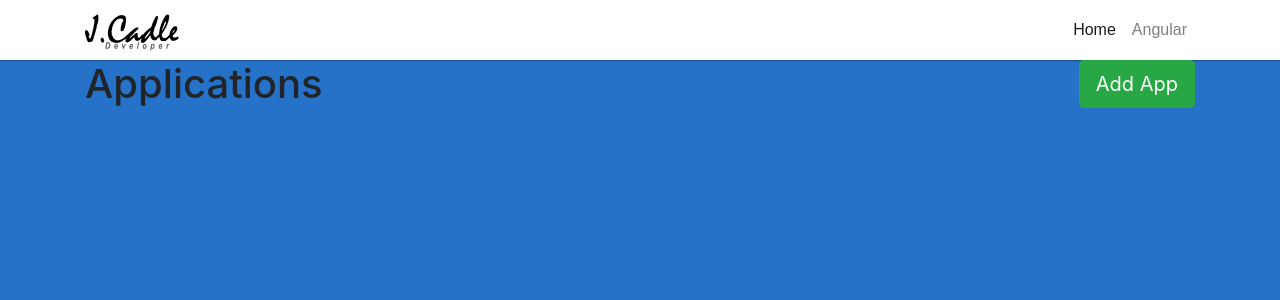
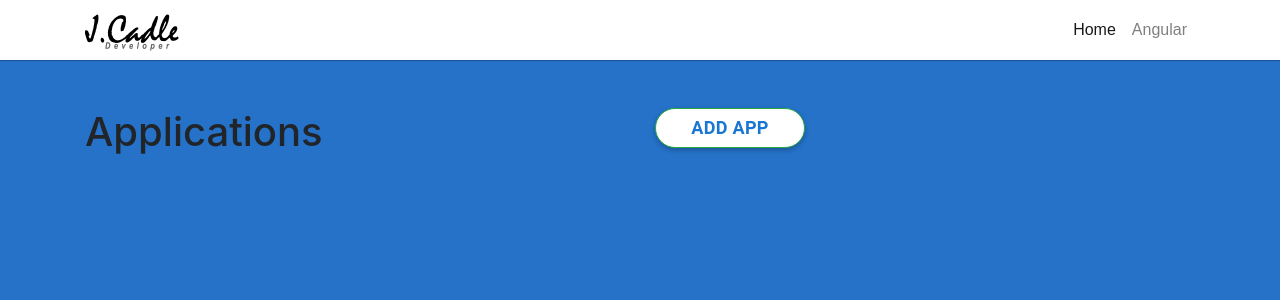
Before and after one commit to cadlejl/Angular-Portfolio, an Angular app: page / in a window 1280 px wide. Shown: the top 300 px of the page. Built offline with nearby package versions, Linux system fonts and the light colour scheme.

Commit message:
Add app-details and app-form components, install ngx-bootstrap and import ModalModule

```diff
--- a/package.json
+++ b/package.json
@@ -20,9 +20,9 @@
     "@angular/platform-browser": "^6.1.0",
     "@angular/platform-browser-dynamic": "^6.1.0",
     "@angular/router": "^6.1.0",
-    "@ng-bootstrap/ng-bootstrap": "^2.2.2",
     "bootstrap": "^4.1.3",
     "core-js": "^2.5.4",
+    "ngx-bootstrap": "^3.0.1",
     "rxjs": "^6.0.0",
     "zone.js": "~0.8.26"
   },
--- /dev/null
+++ b/src/app/app-details/app-details.component.html
@@ -0,0 +1,3 @@
+<p>
+  app-details works!
+</p>
--- /dev/null
+++ b/src/app/app-details/app-details.component.ts
@@ -0,0 +1,15 @@
+import { Component, OnInit } from '@angular/core';
+
+@Component({
+  selector: 'app-app-details',
+  templateUrl: './app-details.component.html',
+  styleUrls: ['./app-details.component.css']
+})
+export class AppDetailsComponent implements OnInit {
+
+  constructor() { }
+
+  ngOnInit() {
+  }
+
+}
--- /dev/null
+++ b/src/app/app-form/app-form.component.html
@@ -0,0 +1,3 @@
+<p>
+  app-form works!
+</p>
--- /dev/null
+++ b/src/app/app-form/app-form.component.ts
@@ -0,0 +1,15 @@
+import { Component, OnInit } from '@angular/core';
+
+@Component({
+  selector: 'app-app-form',
+  templateUrl: './app-form.component.html',
+  styleUrls: ['./app-form.component.css']
+})
+export class AppFormComponent implements OnInit {
+
+  constructor() { }
+
+  ngOnInit() {
+  }
+
+}
--- a/src/app/app.component.css
+++ b/src/app/app.component.css
@@ -2,3 +2,28 @@
 	background-color: #2572C8;
 	height: 900px;
 }
+
+.btn {
+	display: flex;
+	align-items: center;
+	justify-content: center;
+	width: 150px;
+	height: 40px;
+	padding: 0 24px;
+	font-size: 18px;
+	font-weight: 600;
+	line-height: 40px;
+	background-color: #fff;
+	border-radius: 48px;
+	box-shadow: 0 2px 5px 0 rgba(0,0,0,.26);
+	box-sizing: border-box;
+	cursor: pointer;
+	color: #1976d2;
+	font-family: Roboto,"Helvetica Neue Light","Helvetica Neue",Helvetica,Arial,"Lucida Grande",sans-serif;
+	letter-spacing: .3px;
+	text-transform: uppercase;
+}
+.btn:hover {
+	background-color: rgba(255, 255, 255, 0.863);
+	color: rgb(129, 128, 128);
+}
--- a/src/app/app.component.html
+++ b/src/app/app.component.html
@@ -1,6 +1,7 @@
 <app-navbar></app-navbar>
 <div class="app">
 	<div class="container">
+		<div class="py-5">
 			<div class="row">
 				<div class="col-6">
 					<h1>Applications</h1>
@@ -8,11 +9,13 @@
 				<div class="col-6 text-right">
 					<button
 						type="button"
-					class="btn btn-success btn-lg">
-					<i class="fa fa-plus" aria-hidden="true"></i>
+						class="btn btn-success btn-lg"
+						><!--(click)="staticModal.show()"-->
+						<!-- <i class="fa fa-plus" aria-hidden="true"></i> -->
 						Add App
 					</button>
 				</div>
 			</div>
 		</div>
 	</div>
+</div>
--- a/src/app/app.module.ts
+++ b/src/app/app.module.ts
@@ -1,21 +1,25 @@
 import { BrowserModule } from '@angular/platform-browser';
 import { NgModule } from '@angular/core';
 
-import { NgbModalModule } from "@ng-bootstrap/ng-bootstrap";
+import { ModalModule } from "ngx-bootstrap/modal";
 
 import { AppComponent } from './app.component';
 import { NavbarComponent } from './navbar/navbar.component';
 import { AppShowcaseComponent } from './app-showcase/app-showcase.component';
+import { AppDetailsComponent } from './app-details/app-details.component';
+import { AppFormComponent } from './app-form/app-form.component';
 
 @NgModule({
   declarations: [
     AppComponent,
     NavbarComponent,
-    AppShowcaseComponent
+    AppShowcaseComponent,
+    AppDetailsComponent,
+    AppFormComponent
   ],
   imports: [
     BrowserModule,
-    NgbModalModule.forRoot()
+    ModalModule.forRoot()
   ],
   providers: [],
   bootstrap: [AppComponent]
--- a/src/app/navbar/navbar.component.html
+++ b/src/app/navbar/navbar.component.html
@@ -1,5 +1,4 @@
-
-<nav class="navbar navbar-expand-lg navbar-light bg-white">
+<nav class="navbar sticky-top navbar-expand-lg navbar-light bg-white">
   <div class="container">
     <a class="navbar-brand" href="#">
       <img src="/assets/Logo_dark_grey_dev.gif" width="94" height="50" alt="">
--- a/src/index.html
+++ b/src/index.html
@@ -7,6 +7,7 @@
 
   <meta name="viewport" content="width=device-width, initial-scale=1">
   <link rel="icon" type="image/x-icon" href="favicon.ico">
+  <!-- <link href="https://maxcdn.bootstrapcdn.com/bootstrap/4.0.0/css/bootstrap.min.css" rel="stylesheet"> -->
 </head>
 <body>
   <app-root></app-root>
```
Also changed, not shown: src/app/app-details/app-details.component.css (added), src/app/app-form/app-form.component.css (added), 1 other file (tests, documents, lock files or other folders). Lines whose indentation alone changed are shown as unchanged.
